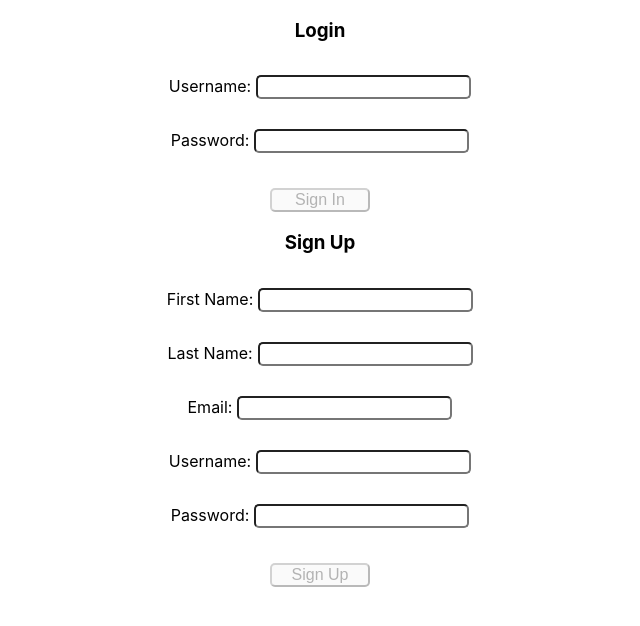
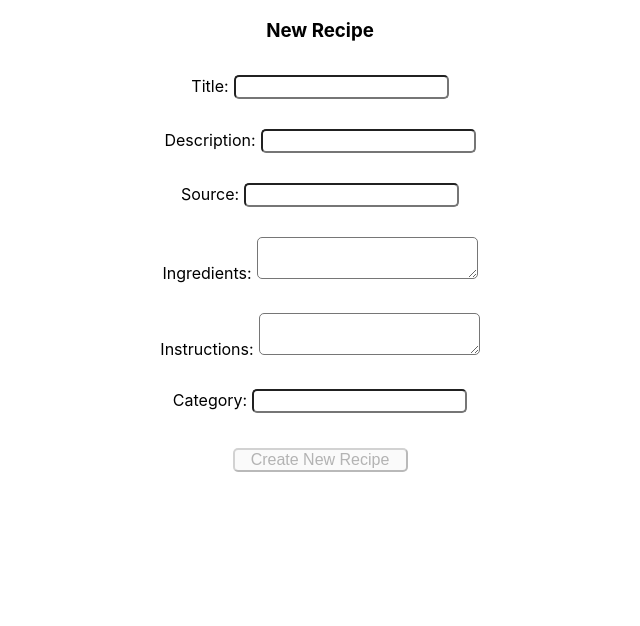
Before and after one commit to Build-Week-Secret-Family-Recipes-4/front-end, a React (Create React App) app in the folder secret-family-recipes/: page / in a window 1280 px wide. Shown: the top 626 px of the page, without its empty margins (320-960 px from the left). Built offline with nearby package versions, Linux system fonts and the light colour scheme.

Commit message:
new recipe form done and basic styling

```diff
--- a/secret-family-recipes/src/App.js
+++ b/secret-family-recipes/src/App.js
@@ -2,12 +2,14 @@ import React from 'react';
 import './App.css';
 import LoginForm from "./components/LoginForm";
 import SignupForm from "./components/SignupForm";
+import NewRecipe from "./components/NewRecipeForm";
 
 function App() {
   return (
     <div className="App">
-      <LoginForm />
-      <SignupForm />
+      {/* <LoginForm />
+      <SignupForm /> */}
+      <NewRecipe />
 
     </div>
   );
--- a/secret-family-recipes/src/components/NewRecipeForm.js
+++ b/secret-family-recipes/src/components/NewRecipeForm.js
@@ -0,0 +1,194 @@
+import React, { useState, useEffect } from "react";
+import * as yup from "yup";
+import axios from "axios";
+import styled from 'styled-components';
+
+const Form = styled.form`
+    display:flex;
+    flex-direction: column;
+    align-items: center;
+`
+const Button = styled.button`
+        border-radius: 5px;
+        font-size: 1rem;
+        width: 175px;
+        margin-top: 20px;
+`
+const Error = styled.p`
+    color: red;
+    font-size: .8rem;
+
+`
+const Recipe = styled.div`
+    display:flex;
+    flex-direction: column;
+`
+
+const Fields = styled.div`
+    padding: 15px;
+    font-size: 1rem;
+`
+
+const TextInput = styled.input`
+    margin-left: 5px;
+    font-size: 1rem;
+    border-radius: 5px;
+`
+const TextArea = styled.textarea`
+    margin-left: 5px;
+    font-size: 1rem;
+    border-radius: 5px;
+`
+
+
+const formSchema = yup.object().shape({
+    title: yup.string().required("Please enter a title"),
+    description: yup.string().required("Please enter a description"),
+    source: yup.string().required("Please enter a source"),
+    ingredients: yup.string().required("Please enter the ingredients") ,
+    instructions: yup.string().required("Please enter the instructions"),
+    category: yup.string().required("Please enter a category")
+})
+
+
+export default function NewRecipe() {
+
+    const initialState = {
+        title: "",
+        description: "",
+        source: "",
+        ingredients: "",
+        instructions: "",
+        category: ""
+    }
+
+    const [formState, setFormState] = useState(initialState);
+    const [errorState, setErrorState] = useState(initialState);
+
+    const [buttonDisabled, setButtonDisabled] = useState(true);
+
+    useEffect(() => {
+        formSchema.isValid(formState).then(valid => { setButtonDisabled (!valid);});
+    }, [formState]);
+
+    const validate = e => {
+        yup
+            .reach(formSchema, e.target.name)
+            .validate(e.target.value)
+            .then(valid => {
+                setErrorState({...errorState, [e.target.name]: ""});
+            })
+            .catch(err => {
+                console.log(err.errors);
+                setErrorState({
+                    ...errorState,
+                    [e.target.name]: err.errors[0]
+                });
+            });
+    }
+
+    const changeHandler = e => {
+        e.persist();
+        validate(e);
+        setFormState({...formState, [e.target.name]: e.target.value })
+    }
+
+    const formSubmit = e => {
+        e.preventDefault();
+        console.log("Created New Recipe!")
+
+        axios
+            .post("https://reqres.in/api/users", formState)
+            .then((response) => {
+                setFormState(initialState);
+                console.log(response);
+            })
+            .catch((err) => console.log(err.response));
+    }
+
+
+    return (
+        <Form onSubmit={formSubmit}>
+            <h3>New Recipe</h3>
+            <Recipe>
+            <Fields>
+            <label htmlFor="title">
+                Title:
+                <TextInput
+                    type="text"
+                    name="title"
+                    id="recipe-title"
+                    value={formState.title}
+                    onChange={changeHandler}
+                />
+                {errorState.title.length > 0 ? (<Error className="error">{errorState.title}</Error>) : null}
+            </label>
+            </Fields>
+            <Fields>
+            <label htmlFor="description">
+                Description:
+                <TextInput
+                    type="text"
+                    name="description"
+                    id="recipe-description"
+                    value={formState.description}
+                    onChange={changeHandler}
+                />
+                 {errorState.description.length > 0 ? (<Error className="error">{errorState.description}</Error>) : null}
+            </label>
+            </Fields>
+            <Fields>
+            <label htmlFor="source">
+                Source:
+                <TextInput
+                    type="text"
+                    name="source"
+                    id="recipe-source"
+                    value={formState.source}
+                    onChange={changeHandler}
+                />
+                {errorState.source.length > 0 ? (<Error className="error">{errorState.source}</Error>) : null}
+            </label>
+            </Fields>
+            <Fields>
+            <label htmlFor="ingredients">
+                Ingredients:
+                <TextArea
+                    name="ingredients"
+                    id="recipe-ingredients"
+                    value={formState.ingredients}
+                    onChange={changeHandler}
+                />
+                 {errorState.ingredients.length > 0 ? (<Error className="error">{errorState.ingredients}</Error>) : null}
+            </label>
+            </Fields>
+            <Fields>
+            <label htmlFor="instructions">
+                Instructions:
+                <TextArea
+                    name="instructions"
+                    id="recipe-instructions"
+                    value={formState.instructions}
+                    onChange={changeHandler}
+                />
+                {errorState.instructions.length > 0 ? (<Error className="error">{errorState.instructions}</Error>) : null}
+            </label>
+            </Fields>
+            <Fields>
+            <label htmlFor="category">
+                Category:
+                <TextInput
+                    type="text"
+                    name="category"
+                    id="recipe-category"
+                    value={formState.category}
+                    onChange={changeHandler}
+                />
+                {errorState.category.length > 0 ? (<Error className="error">{errorState.category}</Error>) : null}
+            </label>
+            </Fields>
+            </Recipe>
+            <Button disabled={buttonDisabled}>Create New Recipe</Button>
+        </Form>
+    )
+}
```
